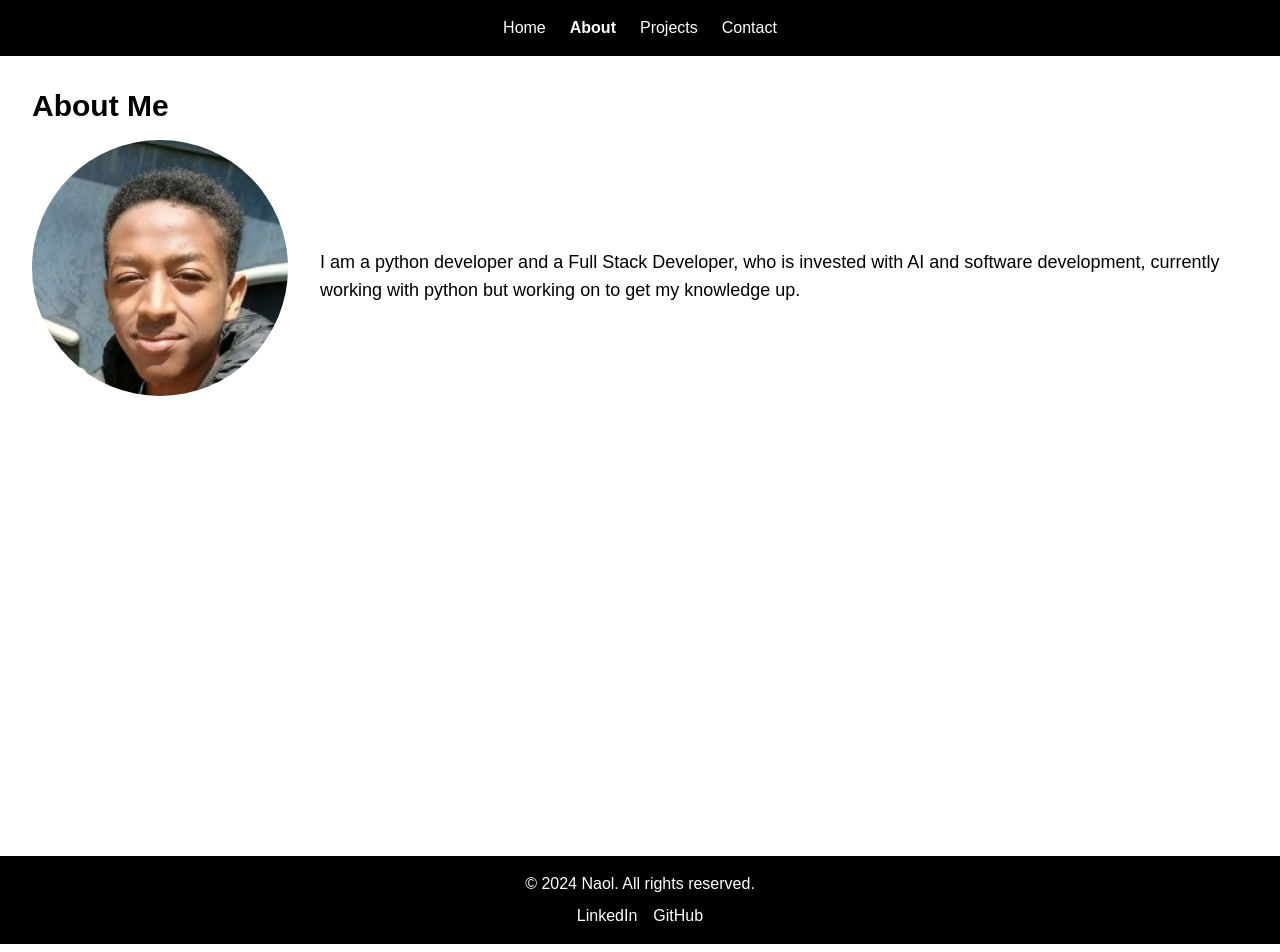
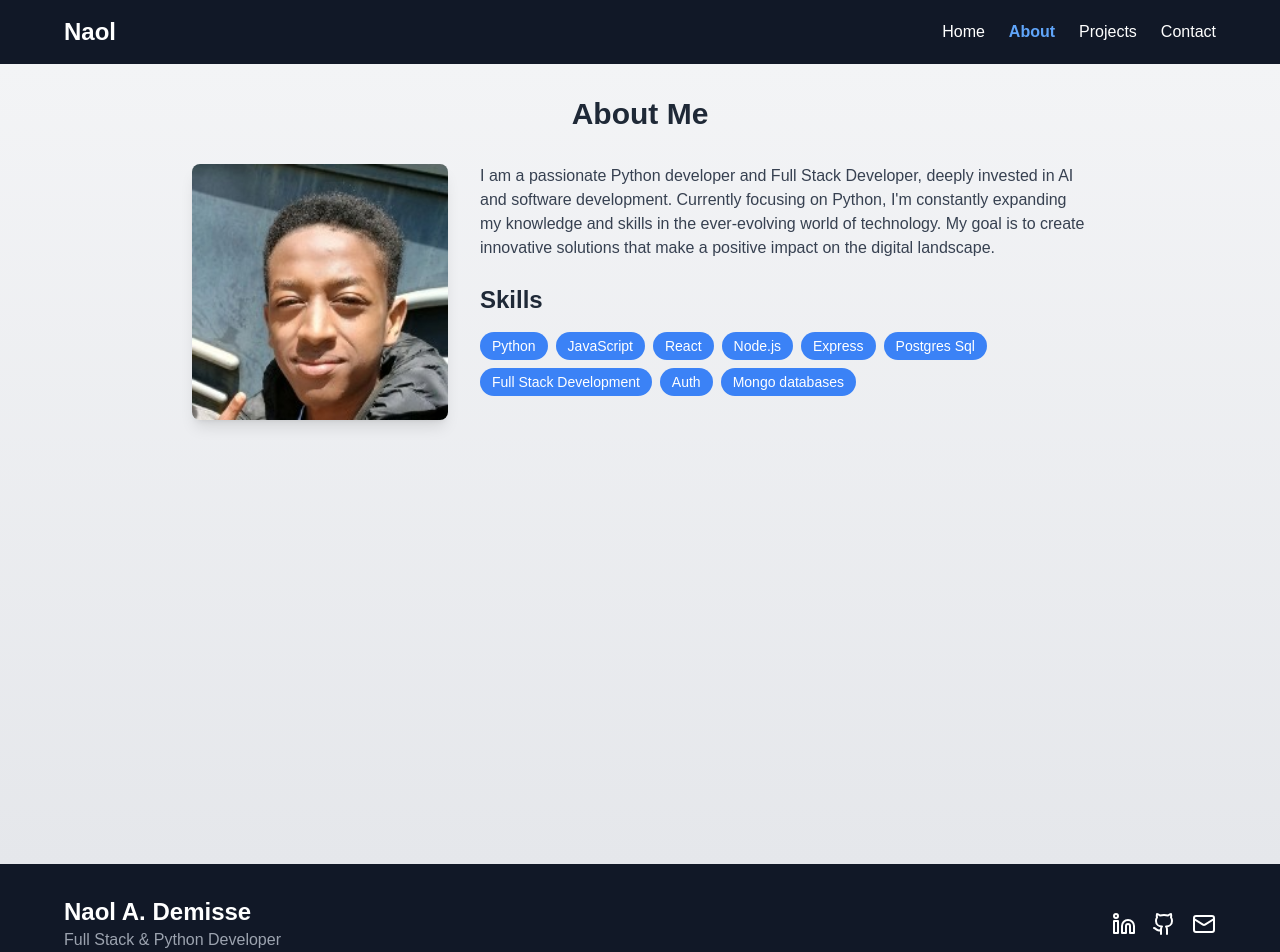
Before and after one commit to LiypMC/my-portfolio, a React (Create React App) app: page /about in a window 1280 px wide. Shown: the top 952 px of the page. Built offline with nearby package versions, Linux system fonts and the light colour scheme.

Commit message:
Updated the whole ui

```diff
--- a/package.json
+++ b/package.json
@@ -8,6 +8,7 @@
     "@testing-library/user-event": "^13.5.0",
     "autoprefixer": "^10.4.20",
     "framer-motion": "^11.11.9",
+    "lucide-react": "^0.453.0",
     "postcss": "^8.4.47",
     "react": "^18.3.1",
     "react-dom": "^18.3.1",
--- a/src/components/About.js
+++ b/src/components/About.js
@@ -2,31 +2,60 @@ import React from 'react';
 import { motion } from 'framer-motion';
 
 const About = () => {
+  const skills = ['Python', 'JavaScript', 'React', 'Node.js', 'Express', 'Postgres Sql', 'Full Stack Development', 'Auth', 'Mongo databases'];
+
   return (
     <motion.div
+      className="min-h-screen p-8 bg-gradient-to-b from-gray-100 to-gray-200"
       initial={{ opacity: 0 }}
       animate={{ opacity: 1 }}
       transition={{ duration: 0.5 }}
-      className="min-h-screen p-8"
     >
-      <h2 className="text-3xl font-bold mb-4">About Me</h2>
-      <div className="flex flex-col md:flex-row items-center">
-        <motion.img
-          initial={{ x: -100, opacity: 0 }}
-          animate={{ x: 0, opacity: 1 }}
-          transition={{ duration: 0.8 }}
-          src="/139908666.jpg"
-          alt="Naol"
-          className="rounded-full w-64 h-64 object-cover mb-4 md:mr-8"
-        />
-        <motion.p
-          initial={{ x: 100, opacity: 0 }}
-          animate={{ x: 0, opacity: 1 }}
-          transition={{ duration: 0.8 }}
-          className="text-lg"
-        >
-          I am a python developer and a Full Stack Developer, who is invested with AI and software development, currently working with python but working on to get my knowledge up.
-        </motion.p>
+      <div className="max-w-4xl mx-auto">
+        <h2 className="text-3xl font-bold mb-8 text-center text-gray-800">About Me</h2>
+        <div className="flex flex-col md:flex-row items-center md:items-start space-y-8 md:space-y-0 md:space-x-8">
+          <motion.div
+            className="w-64 h-64 relative overflow-hidden rounded-lg shadow-lg"
+            initial={{ scale: 0.9, opacity: 0 }}
+            animate={{ scale: 1, opacity: 1 }}
+            transition={{ duration: 0.5 }}
+          >
+            <motion.img
+              src="/naolpic.jpg" // Replace with your actual image path
+              alt="Naol's Profile Picture"
+              className="w-full h-full object-cover"
+              whileHover={{ scale: 1.1 }}
+              transition={{ duration: 0.3 }}
+            />
+          </motion.div>
+          <motion.div
+            className="flex-1"
+            initial={{ x: -20, opacity: 0 }}
+            animate={{ x: 0, opacity: 1 }}
+            transition={{ duration: 0.5, delay: 0.2 }}
+          >
+            <p className="text-gray-700 mb-6">
+              I am a passionate Python developer and Full Stack Developer, deeply invested in AI and software development.
+              Currently focusing on Python, I'm constantly expanding my knowledge and skills in the ever-evolving world of technology.
+              My goal is to create innovative solutions that make a positive impact on the digital landscape.
+            </p>
+            <h3 className="text-2xl font-semibold mb-4 text-gray-800">Skills</h3>
+            <div className="flex flex-wrap gap-2">
+              {skills.map((skill, index) => (
+                <motion.span
+                  key={index}
+                  className="bg-blue-500 text-white px-3 py-1 rounded-full text-sm"
+                  initial={{ opacity: 0, y: 20 }}
+                  animate={{ opacity: 1, y: 0 }}
+                  transition={{ duration: 0.3, delay: index * 0.1 }}
+                  whileHover={{ scale: 1.1 }}
+                >
+                  {skill}
+                </motion.span>
+              ))}
+            </div>
+          </motion.div>
+        </div>
       </div>
     </motion.div>
   );
--- a/src/components/Footer.js
+++ b/src/components/Footer.js
@@ -1,12 +1,28 @@
 import React from 'react';
+import { Linkedin, Github, Mail } from 'lucide-react';
 
 const Footer = () => {
   return (
-    <footer className="bg-black text-white p-4 text-center">
-      <p>&copy; 2024 Naol. All rights reserved.</p>
-      <div className="mt-2">
-        <a href="https://www.linkedin.com/in/naol-demisse-871b8b28a/" className="mr-4">LinkedIn</a>
-        <a href="https://github.com/https://github.com/ProgNaol">GitHub</a>
+    <footer className="bg-gray-900 text-white p-8">
+      <div className="max-w-6xl mx-auto flex flex-col md:flex-row justify-between items-center">
+        <div className="mb-4 md:mb-0">
+          <h2 className="text-2xl font-bold">Naol A. Demisse</h2>
+          <p className="text-gray-400">Full Stack & Python Developer</p>
+        </div>
+        <div className="flex space-x-4">
+          <a href="https://www.linkedin.com/in/naol-demisse-871b8b28a/" target="_blank" rel="noopener noreferrer" className="hover:text-blue-400 transition duration-300">
+            <Linkedin size={24} />
+          </a>
+          <a href="https://github.com/ProgNaol" target="_blank" rel="noopener noreferrer" className="hover:text-blue-400 transition duration-300">
+            <Github size={24} />
+          </a>
+          <a href="mailto:your.email@example.com" className="hover:text-blue-400 transition duration-300">
+            <Mail size={24} />
+          </a>
+        </div>
+      </div>
+      <div className="mt-8 text-center text-gray-400">
+        <p>&copy; {new Date().getFullYear()} Naol A. Demisse. All rights reserved.</p>
       </div>
     </footer>
   );
--- a/src/components/Home.js
+++ b/src/components/Home.js
@@ -1,5 +1,7 @@
 import React from 'react';
 import { motion } from 'framer-motion';
+import { ArrowRight } from 'lucide-react';
+import { Link } from 'react-router-dom';
 
 const Home = () => {
   return (
@@ -7,14 +9,14 @@ const Home = () => {
       initial={{ opacity: 0 }}
       animate={{ opacity: 1 }}
       transition={{ duration: 1 }}
-      className="min-h-screen flex items-center justify-center bg-gray-100"
+      className="min-h-screen flex items-center justify-center bg-gradient-to-br from-gray-900 to-black text-white"
     >
-      <div className="text-center">
+      <div className="text-center px-4">
         <motion.h1
           initial={{ y: -50 }}
           animate={{ y: 0 }}
           transition={{ type: 'spring', stiffness: 120 }}
-          className="text-5xl font-bold mb-4"
+          className="text-6xl font-bold mb-4 text-transparent bg-clip-text bg-gradient-to-r from-blue-400 to-purple-600"
         >
           Naol. A Demisse
         </motion.h1>
@@ -22,10 +24,20 @@ const Home = () => {
           initial={{ y: 50 }}
           animate={{ y: 0 }}
           transition={{ type: 'spring', stiffness: 120 }}
-          className="text-xl"
+          className="text-2xl mb-8 text-gray-300"
         >
           Full Stack & Python Developer
         </motion.p>
+        <motion.div
+          initial={{ opacity: 0 }}
+          animate={{ opacity: 1 }}
+          transition={{ delay: 0.5 }}
+        >
+          <Link to="/projects" className="bg-blue-500 hover:bg-blue-600 text-white font-bold py-2 px-4 rounded-full inline-flex items-center transition duration-300">
+            View My Work
+            <ArrowRight className="ml-2" size={20} />
+          </Link>
+        </motion.div>
       </div>
     </motion.div>
   );
--- a/src/components/Navbar.js
+++ b/src/components/Navbar.js
@@ -1,15 +1,56 @@
-import React from 'react';
+import React, { useState } from 'react';
 import { NavLink } from 'react-router-dom';
+import { Menu, X } from 'lucide-react';
 
 const Navbar = () => {
+  const [isOpen, setIsOpen] = useState(false);
+
+  const toggleMenu = () => setIsOpen(!isOpen);
+
+  const navItems = [
+    { path: '/', label: 'Home' },
+    { path: '/about', label: 'About' },
+    { path: '/projects', label: 'Projects' },
+    { path: '/contact', label: 'Contact' },
+  ];
+
   return (
-    <nav className="bg-black text-white p-4">
-      <ul className="flex justify-center space-x-6">
-        <li><NavLink to="/" className={({ isActive }) => isActive ? "font-bold" : ""}>Home</NavLink></li>
-        <li><NavLink to="/about" className={({ isActive }) => isActive ? "font-bold" : ""}>About</NavLink></li>
-        <li><NavLink to="/projects" className={({ isActive }) => isActive ? "font-bold" : ""}>Projects</NavLink></li>
-        <li><NavLink to="/contact" className={({ isActive }) => isActive ? "font-bold" : ""}>Contact</NavLink></li>
-      </ul>
+    <nav className="bg-gray-900 text-white p-4 sticky top-0 z-10">
+      <div className="max-w-6xl mx-auto flex justify-between items-center">
+        <NavLink to="/" className="text-2xl font-bold">Naol</NavLink>
+        <div className="hidden md:flex space-x-6">
+          {navItems.map((item) => (
+            <NavLink
+              key={item.path}
+              to={item.path}
+              className={({ isActive }) =>
+                `hover:text-blue-400 transition duration-300 ${isActive ? 'text-blue-400 font-bold' : ''}`
+              }
+            >
+              {item.label}
+            </NavLink>
+          ))}
+        </div>
+        <button className="md:hidden" onClick={toggleMenu}>
+          {isOpen ? <X size={24} /> : <Menu size={24} />}
+        </button>
+      </div>
+      {isOpen && (
+        <div className="md:hidden mt-4">
+          {navItems.map((item) => (
+            <NavLink
+              key={item.path}
+              to={item.path}
+              className={({ isActive }) =>
+                `block py-2 px-4 hover:bg-gray-800 ${isActive ? 'bg-gray-800 font-bold' : ''}`
+              }
+              onClick={toggleMenu}
+            >
+              {item.label}
+            </NavLink>
+          ))}
+        </div>
+      )}
     </nav>
   );
 };
--- a/src/components/Projects.js
+++ b/src/components/Projects.js
@@ -3,13 +3,26 @@ import { motion } from 'framer-motion';
 
 const ProjectCard = ({ title, description, image, link }) => (
   <motion.div
-    whileHover={{ scale: 1.05 }}
-    className="bg-white p-6 rounded-lg shadow-lg"
+    whileHover={{ scale: 1.05, boxShadow: "0px 10px 30px rgba(0,0,0,0.1)" }}
+    className="bg-white p-6 rounded-lg shadow-lg transition duration-300"
   >
-    <a href={link} target="_blank" rel="noopener noreferrer">
-      <img src={image} alt={title} className="w-full h-48 object-cover mb-4 rounded" />
-      <h3 className="text-xl font-bold mb-2">{title}</h3>
-      <p>{description}</p>
+    <a href={link} target="_blank" rel="noopener noreferrer" className="block">
+      <motion.img
+        src={image}
+        alt={title}
+        className="w-full h-48 object-cover mb-4 rounded"
+        whileHover={{ scale: 1.1 }}
+        transition={{ duration: 0.3 }}
+      />
+      <h3 className="text-xl font-bold mb-2 text-gray-800">{title}</h3>
+      <p className="text-gray-600">{description}</p>
+      <motion.div
+        className="mt-4 inline-block bg-blue-500 text-white px-4 py-2 rounded"
+        whileHover={{ scale: 1.05 }}
+        whileTap={{ scale: 0.95 }}
+      >
+        View Project
+      </motion.div>
     </a>
   </motion.div>
 );
@@ -31,14 +44,26 @@ const Projects = () => {
   ];
 
   return (
-    <div className="min-h-screen p-8">
-      <h2 className="text-3xl font-bold mb-8">My Projects</h2>
+    <motion.div
+      className="min-h-screen p-8 bg-gradient-to-b from-gray-100 to-gray-200"
+      initial={{ opacity: 0 }}
+      animate={{ opacity: 1 }}
+      transition={{ duration: 0.5 }}
+    >
+      <h2 className="text-3xl font-bold mb-8 text-center text-gray-800">My Projects</h2>
       <div className="grid grid-cols-1 md:grid-cols-2 lg:grid-cols-3 gap-8">
         {projects.map((project, index) => (
-          <ProjectCard key={index} {...project} />
+          <motion.div
+            key={index}
+            initial={{ opacity: 0, y: 20 }}
+            animate={{ opacity: 1, y: 0 }}
+            transition={{ duration: 0.5, delay: index * 0.1 }}
+          >
+            <ProjectCard {...project} />
+          </motion.div>
         ))}
       </div>
-    </div>
+    </motion.div>
   );
 };
 
```
Also changed, not shown: src/components/Contact.js (+36 -25 lines), public/naolpic.jpg (renamed from public/139908666.jpg), 1 other file (tests, documents, lock files or other folders).
